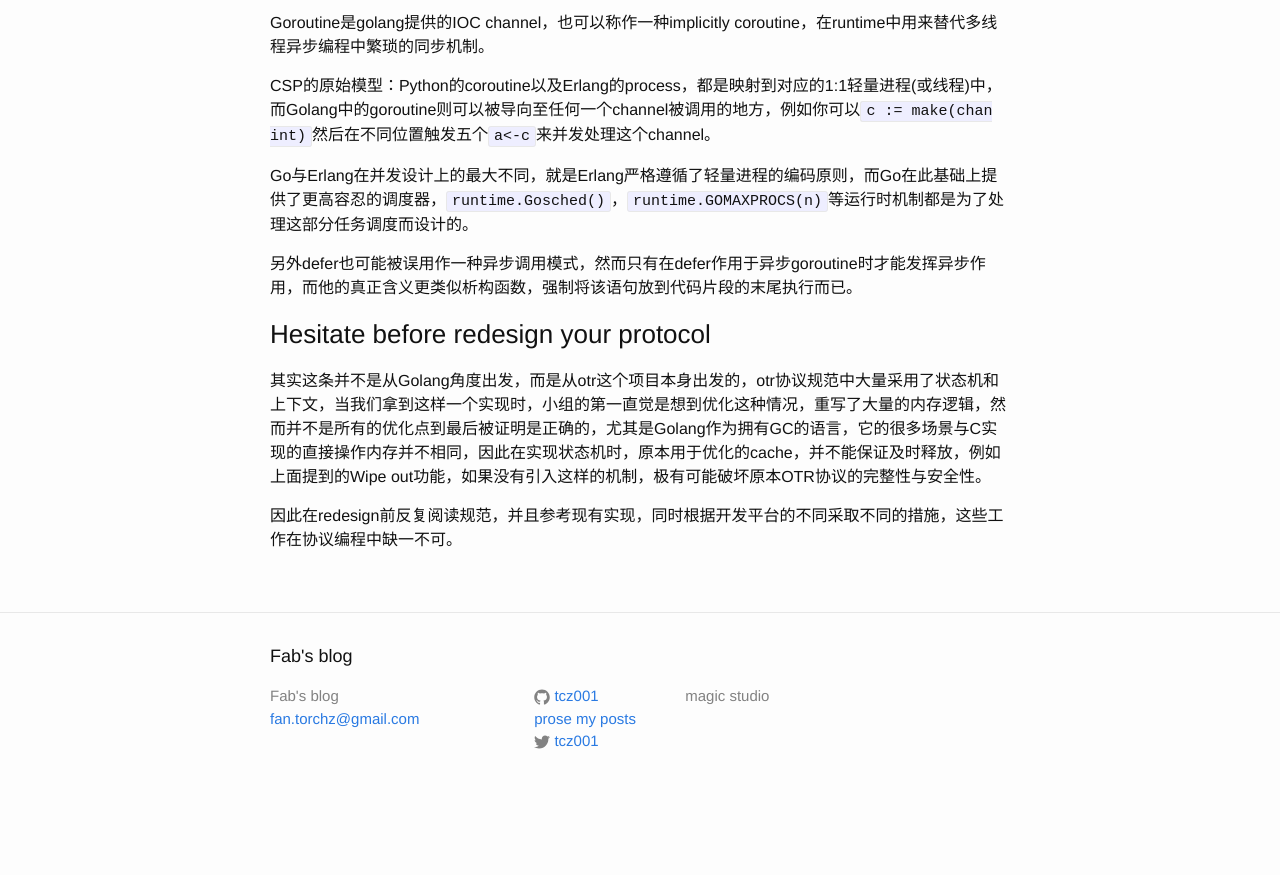
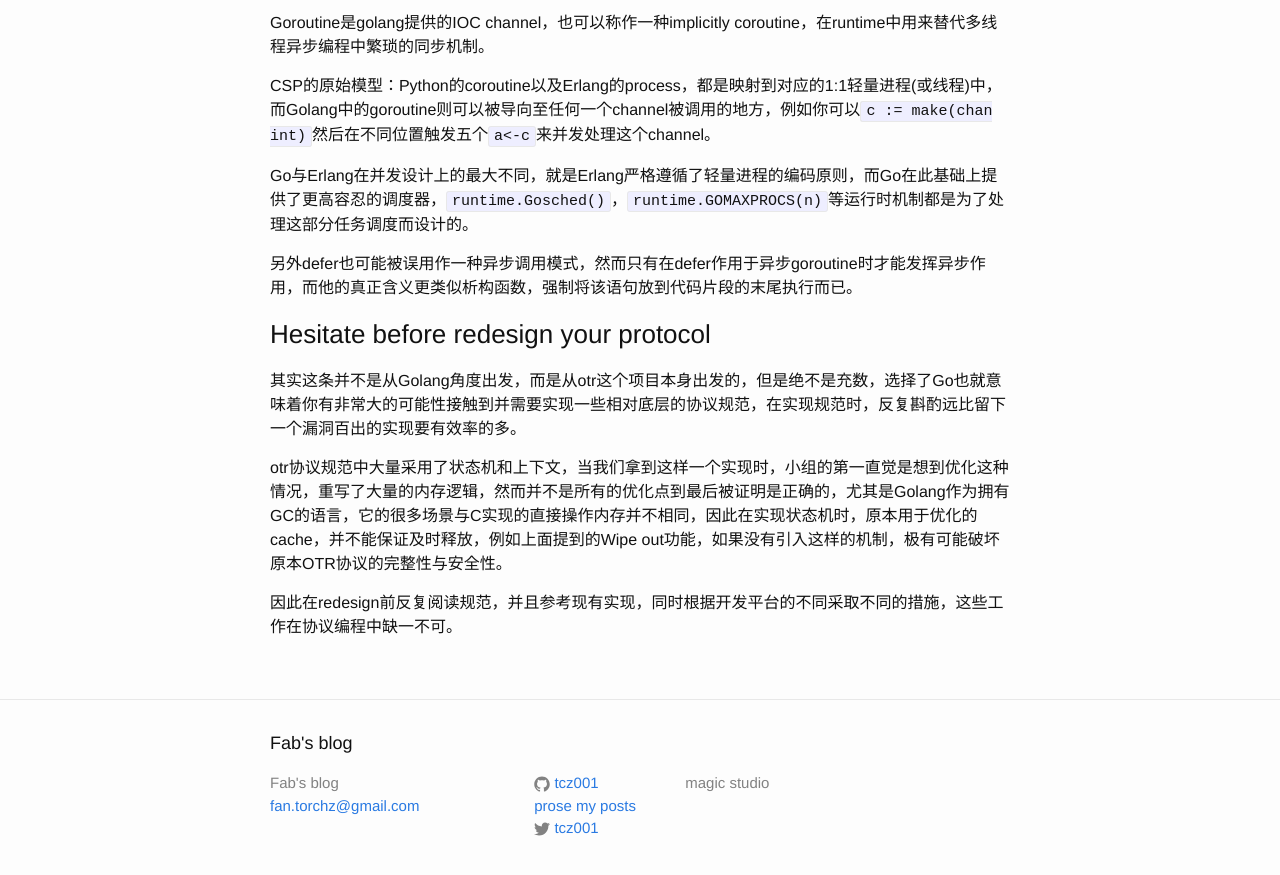
Before and after one commit to tcz001/tcz001.github.io, a Jekyll site: the page built from _posts/2015-08-17-golang-what-you-may-need-to-know-about-golang-and-protocol-programming.md, in a window 1280 px wide and 900 px high, scrolled down 3380 px. Shown: the top 875 px of the window. Built offline with Jekyll 4.4.1, drawn with Linux system fonts in a browser that asks for light colours; before the commit the page ends 4193 px from its top, so only the background shows below that.

Commit message:
Updated 2015-08-17-golang-what-you-may-need-to-know-about-golang-and-protocol-programming.md

```diff
--- a/_posts/2015-08-17-golang-what-you-may-need-to-know-about-golang-and-protocol-programming.md
+++ b/_posts/2015-08-17-golang-what-you-may-need-to-know-about-golang-and-protocol-programming.md
@@ -137,6 +137,8 @@ Go与Erlang在并发设计上的最大不同，就是Erlang严格遵循了轻量
 
 ### Hesitate before redesign your protocol
 
-其实这条并不是从Golang角度出发，而是从otr这个项目本身出发的，otr协议规范中大量采用了状态机和上下文，当我们拿到这样一个实现时，小组的第一直觉是想到优化这种情况，重写了大量的内存逻辑，然而并不是所有的优化点到最后被证明是正确的，尤其是Golang作为拥有GC的语言，它的很多场景与C实现的直接操作内存并不相同，因此在实现状态机时，原本用于优化的cache，并不能保证及时释放，例如上面提到的Wipe out功能，如果没有引入这样的机制，极有可能破坏原本OTR协议的完整性与安全性。
+其实这条并不是从Golang角度出发，而是从otr这个项目本身出发的，但是绝不是充数，选择了Go也就意味着你有非常大的可能性接触到并需要实现一些相对底层的协议规范，在实现规范时，反复斟酌远比留下一个漏洞百出的实现要有效率的多。
+
+otr协议规范中大量采用了状态机和上下文，当我们拿到这样一个实现时，小组的第一直觉是想到优化这种情况，重写了大量的内存逻辑，然而并不是所有的优化点到最后被证明是正确的，尤其是Golang作为拥有GC的语言，它的很多场景与C实现的直接操作内存并不相同，因此在实现状态机时，原本用于优化的cache，并不能保证及时释放，例如上面提到的Wipe out功能，如果没有引入这样的机制，极有可能破坏原本OTR协议的完整性与安全性。
 
 因此在redesign前反复阅读规范，并且参考现有实现，同时根据开发平台的不同采取不同的措施，这些工作在协议编程中缺一不可。
```
